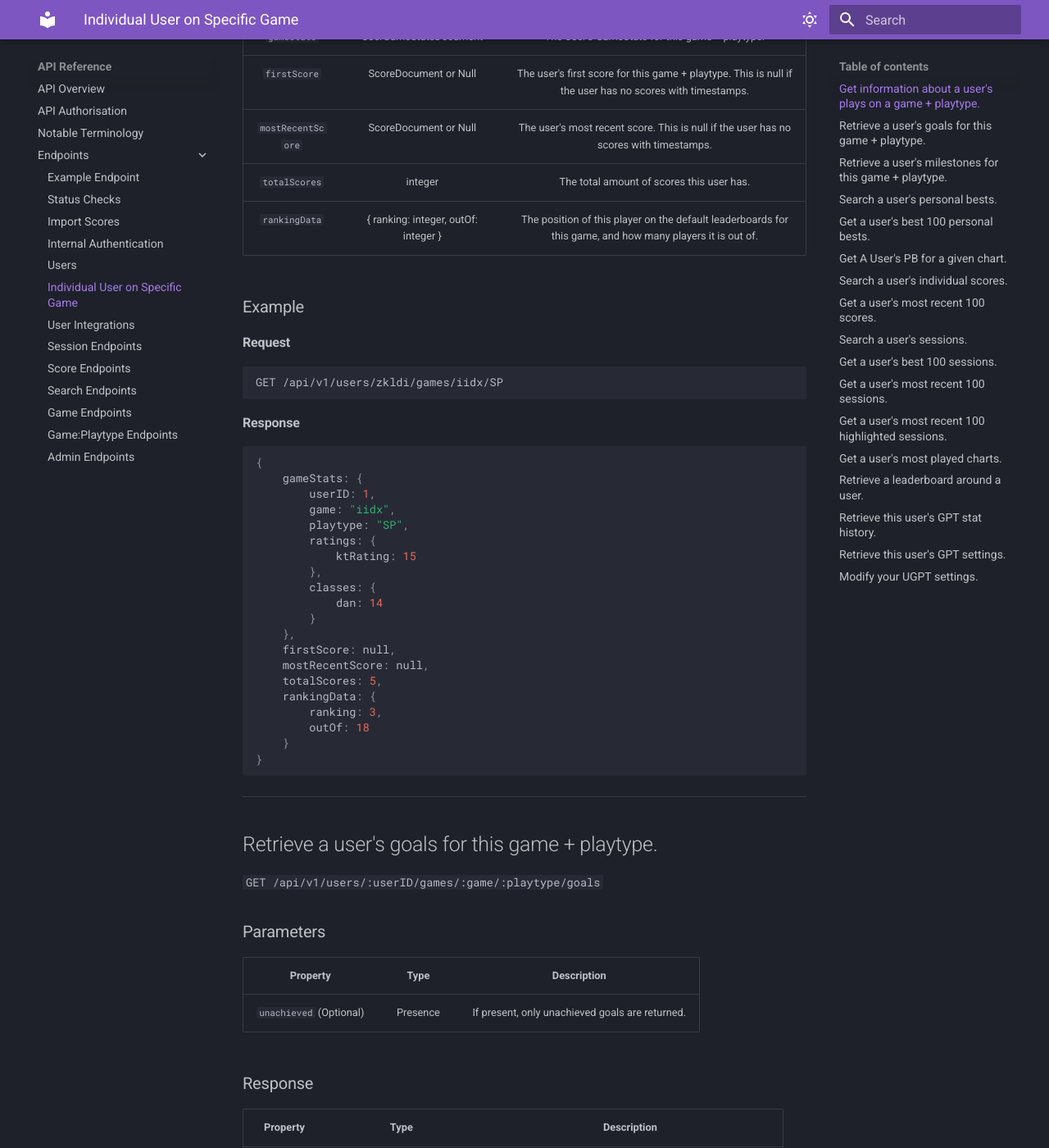
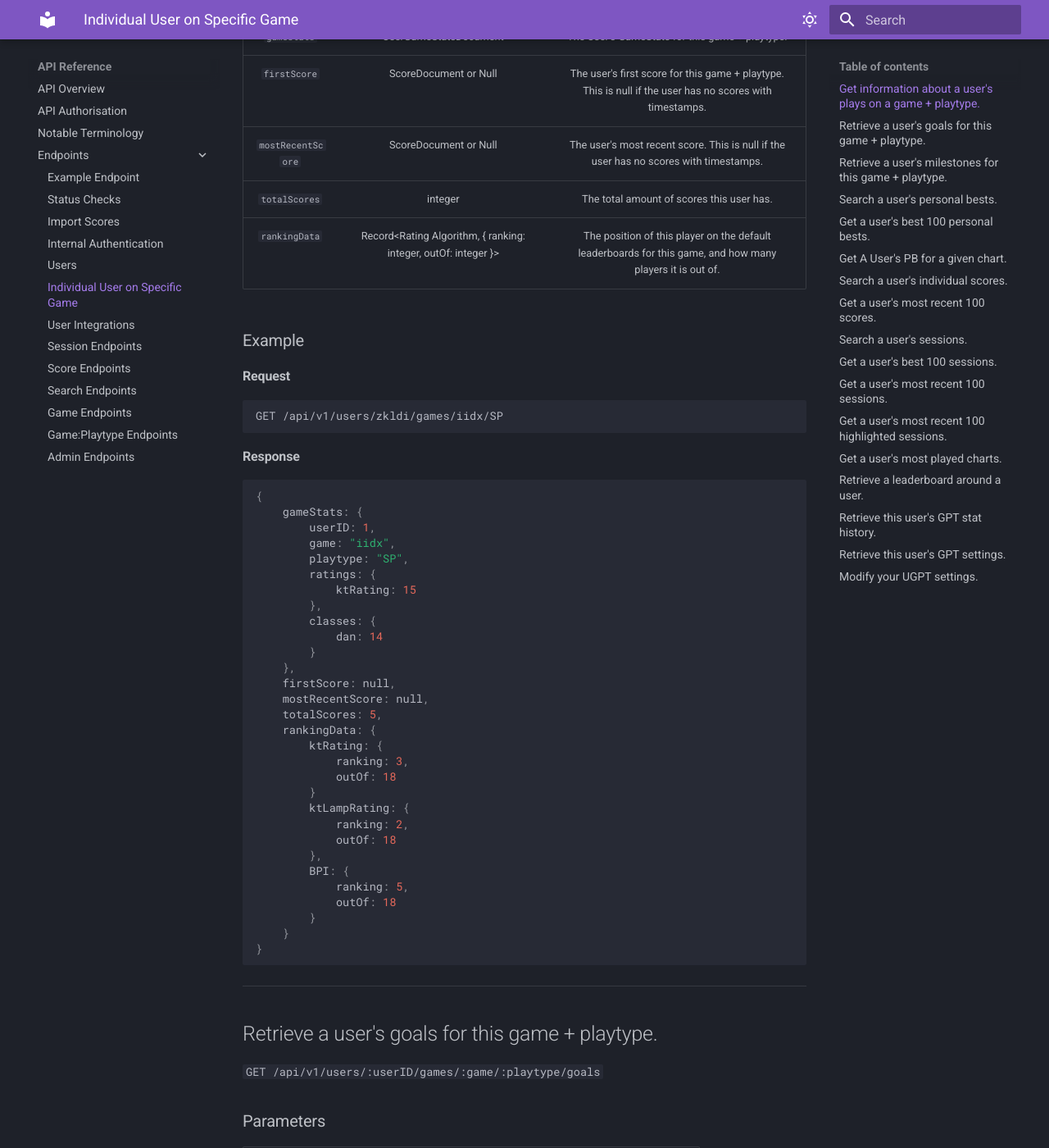
Before and after one commit to zkrising/Tachi, an MkDocs documentation site: the page built from docs/docs/api/routes/user-gamept.md, in a window 1280 px wide and 1400 px high, scrolled down 601 px. Shown: the whole window at 82% size. Built offline with MkDocs 1.6.1 and Material for MkDocs 9.7.7, drawn with Linux system fonts in a browser that asks for light colours.

Commit message:
Update documentation for rankingDat

````diff
--- a/docs/docs/api/routes/user-gamept.md
+++ b/docs/docs/api/routes/user-gamept.md
@@ -20,7 +20,7 @@ None.
 | `firstScore` | ScoreDocument or Null | The user's first score for this game + playtype. This is null if the user has no scores with timestamps. |
 | `mostRecentScore` | ScoreDocument or Null | The user's most recent score. This is null if the user has no scores with timestamps. |
 | `totalScores` | integer | The total amount of scores this user has. |
-| `rankingData` | { ranking: integer, outOf: integer } | The position of this player on the default leaderboards for this game, and how many players it is out of. |
+| `rankingData` | Record&lt;Rating Algorithm, { ranking: integer, outOf: integer }&gt; | The position of this player on the default leaderboards for this game, and how many players it is out of. |
 
 ### Example
 
@@ -48,8 +48,18 @@ GET /api/v1/users/zkldi/games/iidx/SP
 	mostRecentScore: null,
 	totalScores: 5,
 	rankingData: {
-		ranking: 3,
-		outOf: 18
+		ktRating: {
+			ranking: 3,
+			outOf: 18
+		}
+		ktLampRating: {
+			ranking: 2,
+			outOf: 18
+		},
+		BPI: {
+			ranking: 5,
+			outOf: 18
+		}
 	}
 }
 ```
````
